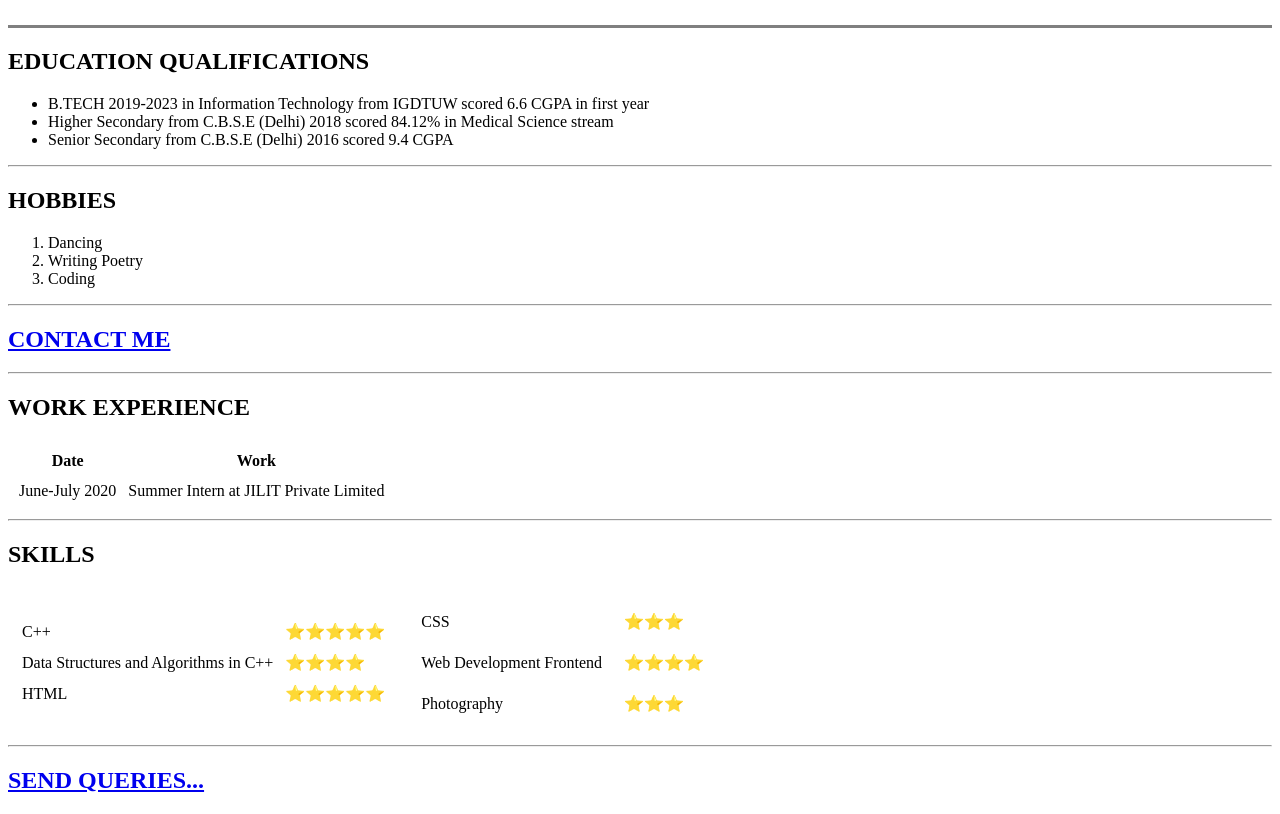
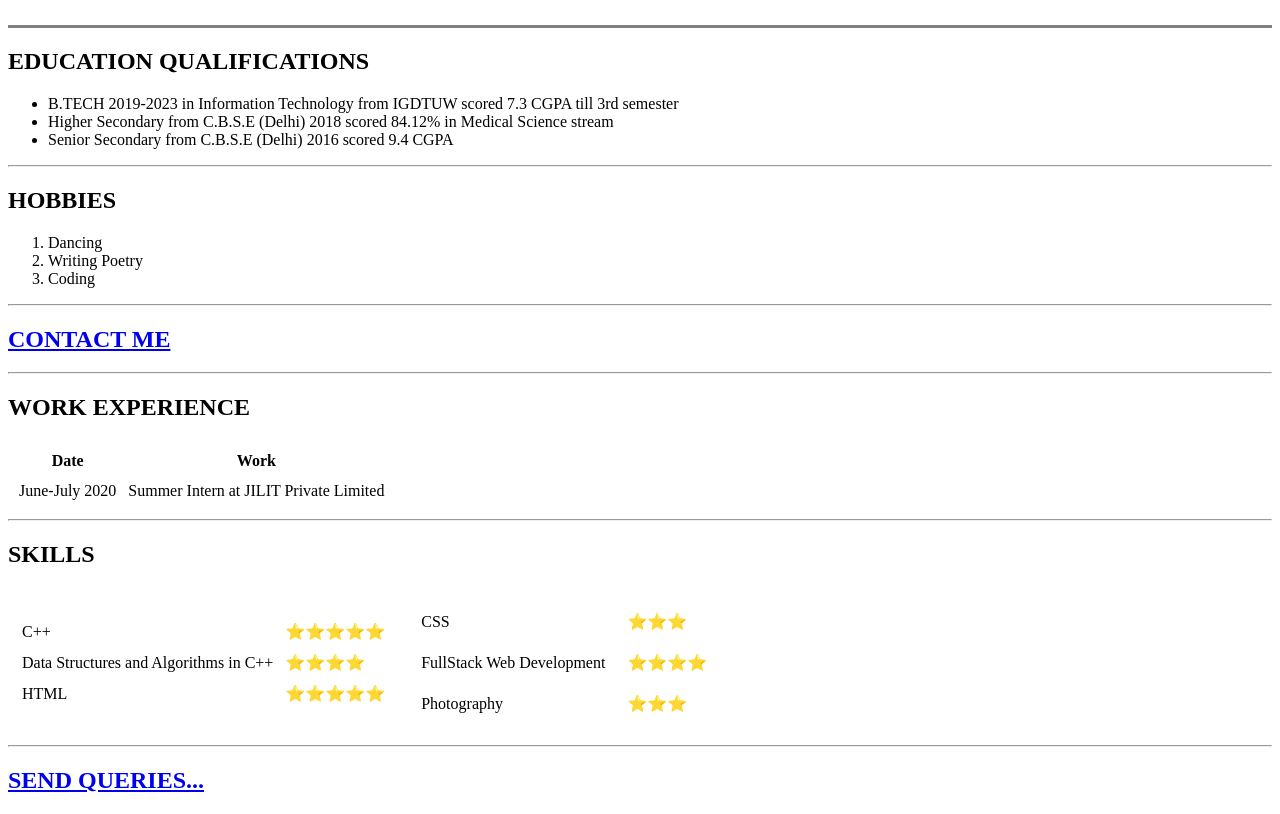
Before and after one commit to dishasaini01/resume, a plain HTML site: page index.html in a window 1280 px wide. Shown: the part 337-1151 px from the top of the page. Drawn offline with Linux system fonts and the light colour scheme.

Commit message:
Update index.html

```diff
--- a/index.html
+++ b/index.html
@@ -28,7 +28,7 @@
         <hr size="3" noshade>
         <h2>EDUCATION QUALIFICATIONS</h2>
         <ul>
-            <li>B.TECH 2019-2023 in Information Technology from IGDTUW scored 6.6 CGPA in first year </li>
+            <li>B.TECH 2019-2023 in Information Technology from IGDTUW scored 7.3 CGPA till 3rd semester </li>
             <li>Higher Secondary from C.B.S.E (Delhi) 2018 scored 84.12% in Medical Science stream</li>
             <li>Senior Secondary from C.B.S.E (Delhi) 2016 scored 9.4 CGPA </li>
         </ul>
@@ -80,7 +80,7 @@
                     <td>⭐⭐⭐</td>
                 </tr>
                 <tr>
-                    <td>Web Development Frontend</td>
+                    <td>FullStack Web Development</td>
                     <td>⭐⭐⭐⭐</td>
                 </tr>
                 <tr>
```
